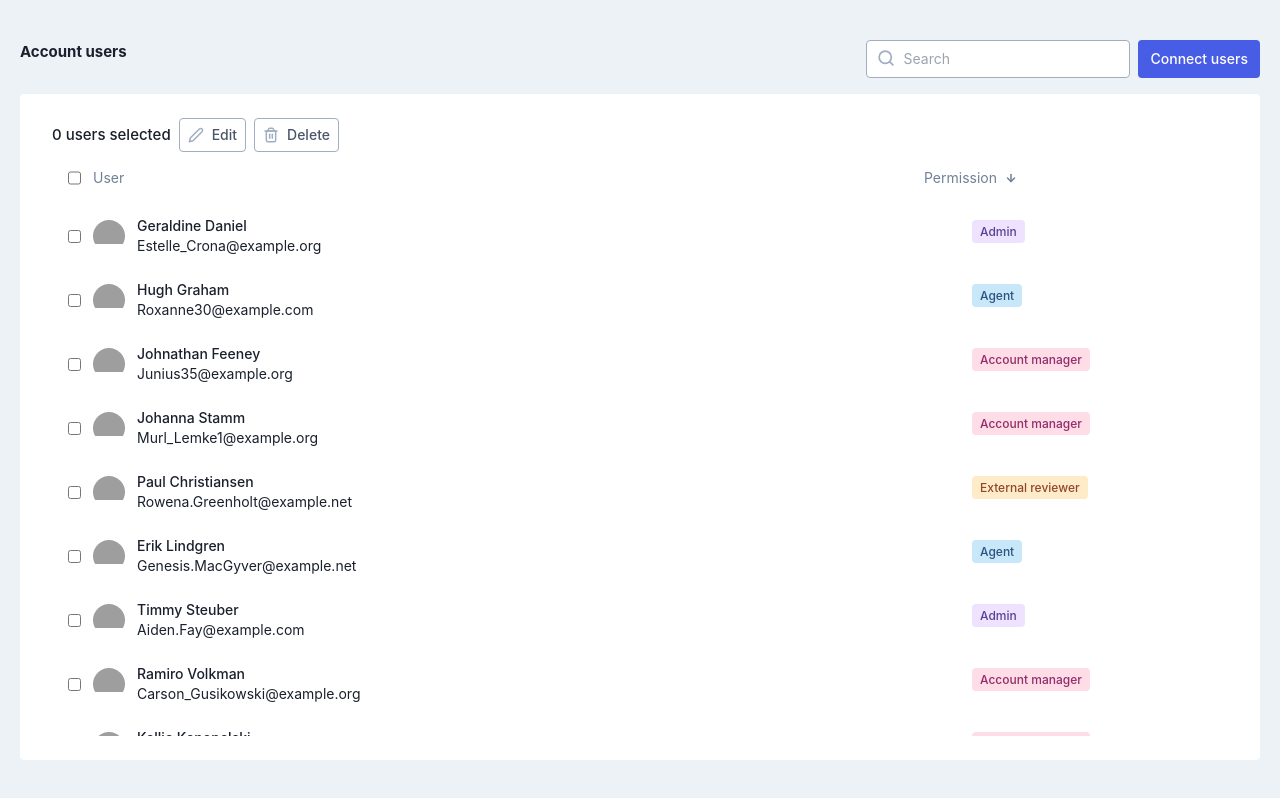
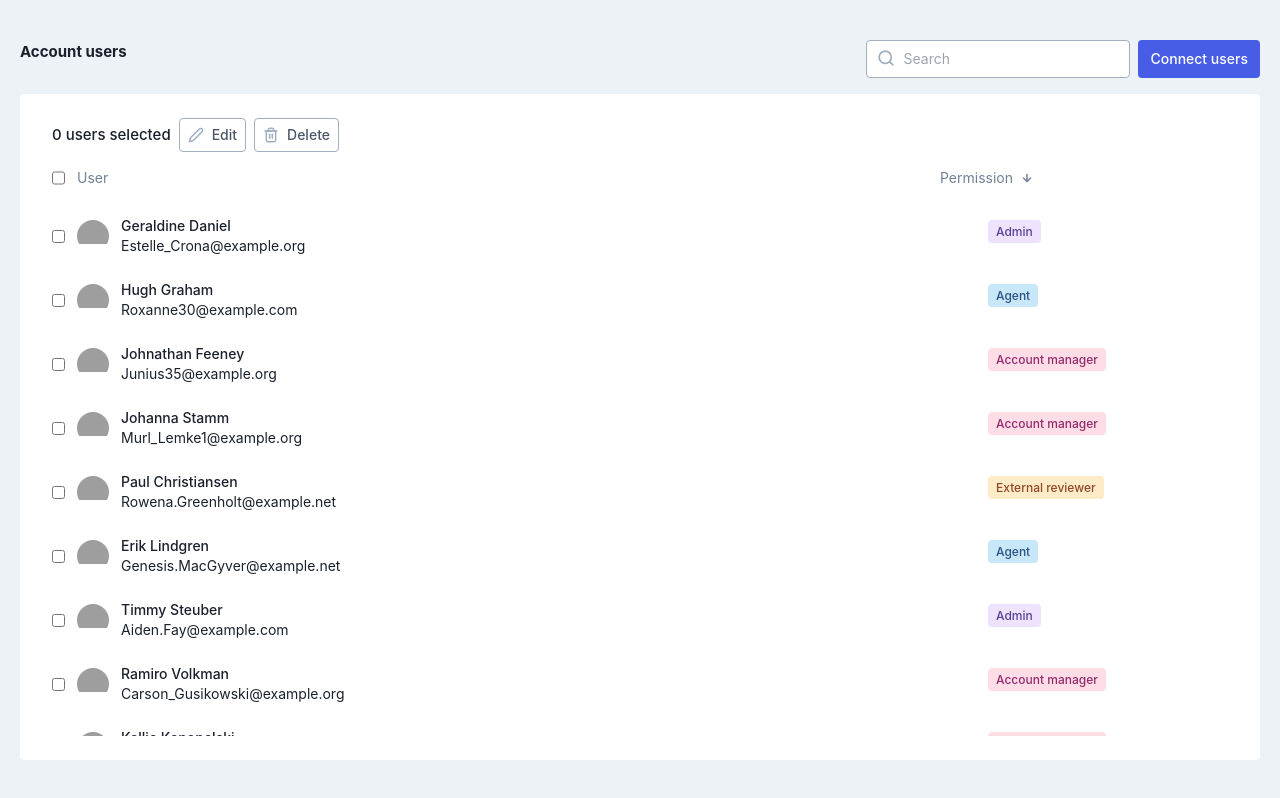
Before and after one commit to keitarleen/user-list-app, a Vue app: page / in a window 1280 px wide. Built offline with nearby package versions, Linux system fonts and the light colour scheme; grey boxes are pictures that could not be loaded.

Commit message:
Make list item selectable throughout the item

```diff
--- a/src/components/UserItem.vue
+++ b/src/components/UserItem.vue
@@ -29,7 +29,7 @@ const test = () => {
 </script>
 
 <template>
-  <div
+  <label
     class="flex items-center gap-2 px-4 py-3 h-16 rounded cursor-pointer"
     :class="{ selected: selected }"
     @mouseenter="test()"
@@ -56,12 +56,12 @@ const test = () => {
         <ButtonItem :text="'Edit'" :btnType="'secondary'">
           <EditIcon :width="16" :height="16" />
         </ButtonItem>
-        <ButtonItem :text="''" :btnType="'secondary'" @click="deleteUser">
+        <ButtonItem :text="''" :btnType="'secondary'" @click.stop="deleteUser">
           <TrashIcon :width="16" :height="16" />
         </ButtonItem>
       </div>
     </div>
-  </div>
+  </label>
 </template>
 
 <style scoped>
--- a/src/stores/users.ts
+++ b/src/stores/users.ts
@@ -68,7 +68,6 @@ export const useUsersStore = defineStore('users', () => {
   }
 
   const handleSortChange = () => {
-    console.log('sort change')
     if (!sortByRole.value) return (sortByRole.value = 'asc')
     if (sortByRole.value === 'asc') return (sortByRole.value = 'desc')
     if (sortByRole.value === 'desc') return (sortByRole.value = undefined)
@@ -77,6 +76,7 @@ export const useUsersStore = defineStore('users', () => {
   const handleDeleteUser = (id: number) => {
     console.log('deleted user with id', id)
     data.value = data.value.filter((item) => item.id !== id)
+    selected.value = selected.value.filter((item) => item !== id)
   }
 
   const handleBulkDelete = () => {
--- a/src/views/ListView.vue
+++ b/src/views/ListView.vue
@@ -19,8 +19,9 @@ const users = useUsersStore()
       <ButtonItem :text="'Connect users'" />
     </div>
   </div>
-  <section class="flex flex-col grow gap-2 md:gap-4 px-2 md:px-8 py-6 rounded bg-white">
-    <div class="flex items-center gap-2 px-4 md:px-0">
+
+  <section class="flex flex-col grow gap-2 md:gap-4 px-2 md:px-4 py-6 rounded bg-white">
+    <div class="flex items-center gap-2 px-4 md:px-4">
       <h2 class="font-medium">{{ users.selected.length }} users selected</h2>
       <ButtonItem :text="'Edit'" :btnType="'secondary'">
         <EditIcon :width="16" :height="16" />
```
